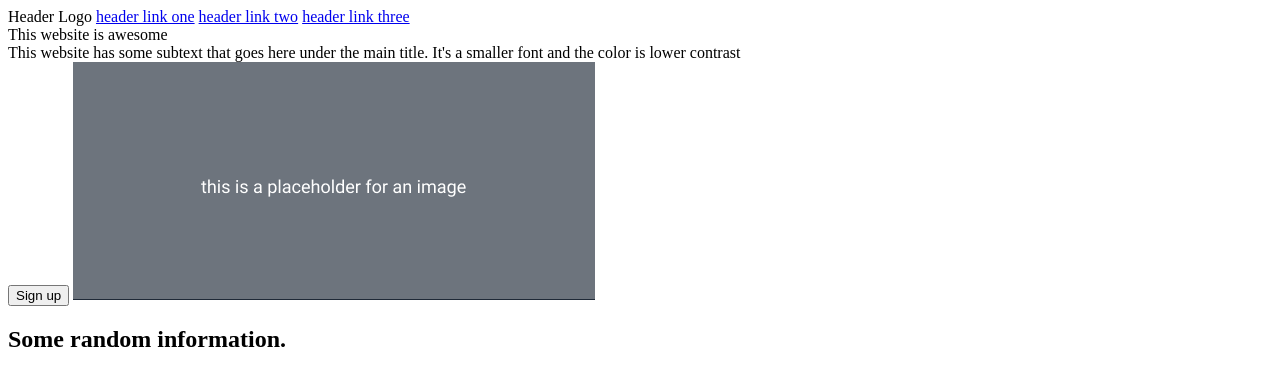
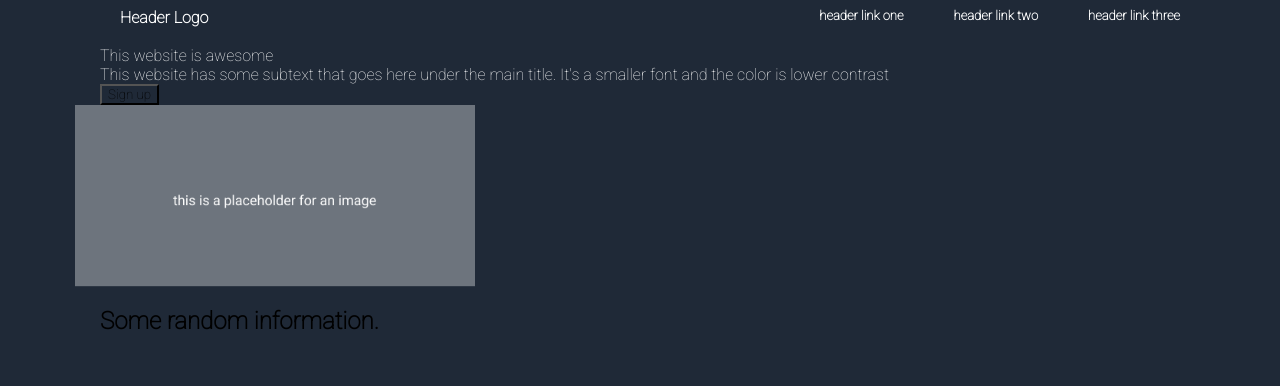
Before and after one commit to annetvo/Odin-Project, a plain HTML site: page landing page/index.html in a window 1280 px wide. Drawn offline with Linux system fonts and the light colour scheme.

Commit message:
updated css

```diff
--- a/landing page/index.html
+++ b/landing page/index.html
@@ -1,27 +1,36 @@
 <!DOCTYPE html>
 <html lang="eng">
+
 <head>
     <title>Landing Page</title>
     <meta charset="utf-8">
     <meta name="viewport" content="width=device-width, initial-scale=1, shrink-to-fit=no">
     <link rel="stylesheet" href="style.css">
+    <link rel="preconnect" href="https://fonts.googleapis.com">
+    <link rel="preconnect" href="https://fonts.gstatic.com" crossorigin>
+    <link href="https://fonts.googleapis.com/css2?family=Roboto:wght@100&display=swap" rel="stylesheet">
 </head>
+
 <body>
     <div class="navbar">
         <a class="active">Header Logo</a>
-            <a href="#headerlinkone">header link one</a>
+        <a href="#headerlinkone">header link three</a>
         <a href="#headerlinktwo">header link two</a>
-            <a href="#headerlinkthree">header link three</a>
+        <a href="#headerlinkthree">header link one</a>
     </div>
-        <div class="flex-container">
+    <br>
+    <div class="flex-container" id="open-statement">
         <div>This website is awesome</div>
-            <div>This website has some subtext that goes here under the main title. It's a smaller font and the color is lower contrast</div>
+        <div>This website has some subtext that goes here under the main title. It's a smaller font and the color is
+            lower contrast</div>
         <button type="button">Sign up</button>
-            <img src="placeholder.jpeg" alt="Placeholder">
     </div>
+    <img src="placeholder.jpeg" alt="Placeholder" id="image">
+
     <div class="flex-container-1">
         <h2>Some random information.</h2>
 
     </div>
 </body>
+
 </html>
--- a/landing page/style.css
+++ b/landing page/style.css
@@ -1,3 +1,37 @@
-#navbar {
+* {
+    font-family: 'Roboto', sans-serif;
     background-color: #1F2937;
+    margin-left: 25px;
+    margin-right: 25px;
 }
+
+.navbar {
+    background-color: #1F2937;
+    color: white;
+    padding-left: 20px;
+    font-size: medium;
+
+    font-weight: bold;
+}
+
+a:link {
+    color: white;
+    text-decoration: none;
+    float: right;
+    font-size: small;
+}
+
+a:visited {
+    color: white;
+}
+
+#open-statement {
+    color: white;
+    margin-right: 200px;
+}
+
+#image {
+    width: 400px;
+    display: flex;
+    align-items: flex-end;
+}
```
Lines whose indentation alone changed are shown as unchanged.
